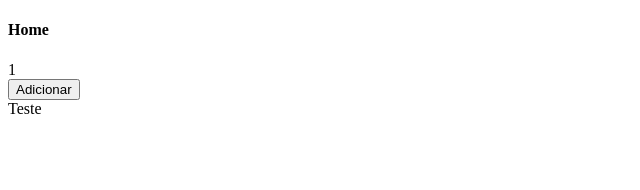
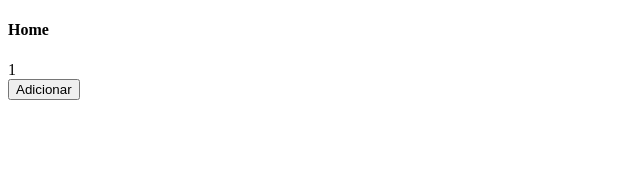
Before and after one commit to Leleocastro/unique-idea, a Next.js app: page / in a window 1280 px wide. Shown: the top 190 px of the page, without its empty margins (0-640 px from the left). Built offline with nearby package versions, Linux system fonts and the light colour scheme.

Commit message:
nova chamada teste

```diff
--- a/pages/index.js
+++ b/pages/index.js
@@ -5,7 +5,6 @@ function Home() {
         <div>
             <h4>Home</h4>
             <Contador />
-            <div>Teste</div>
         </div>
     )
 }
```
